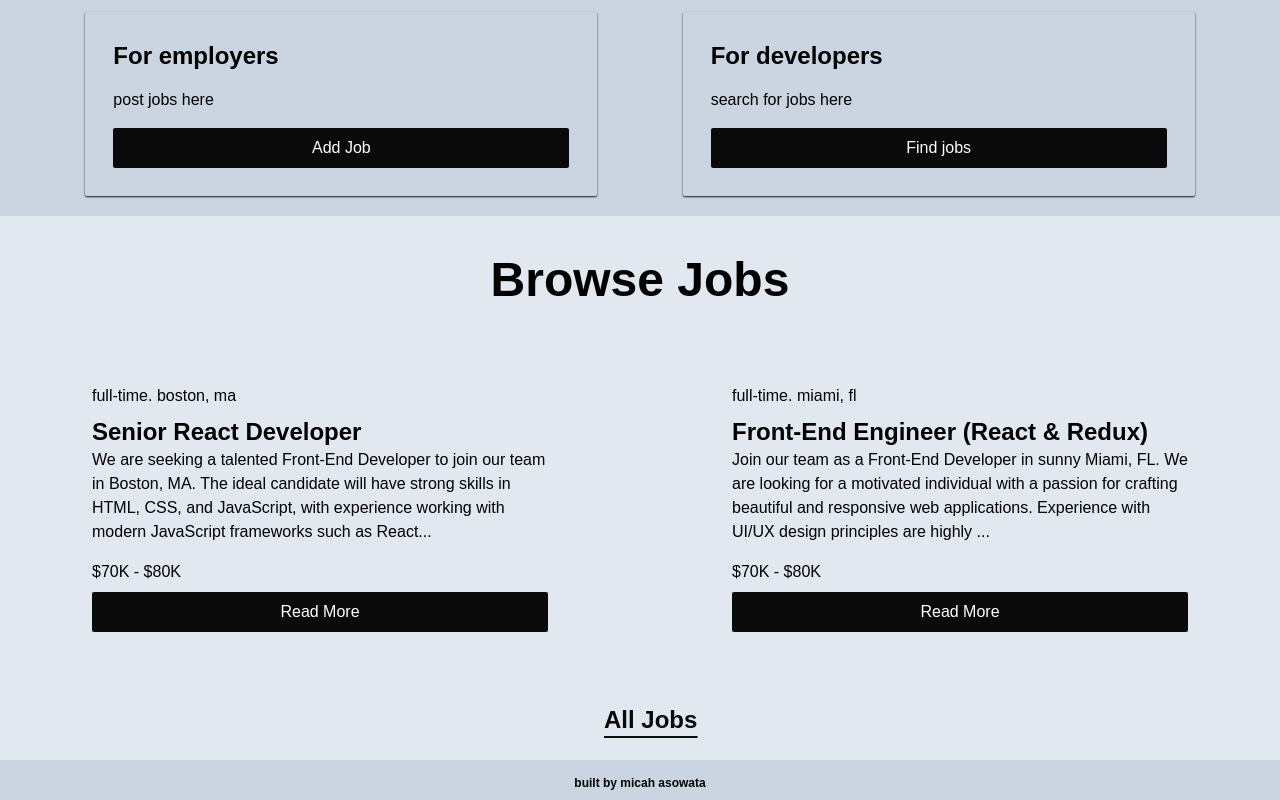
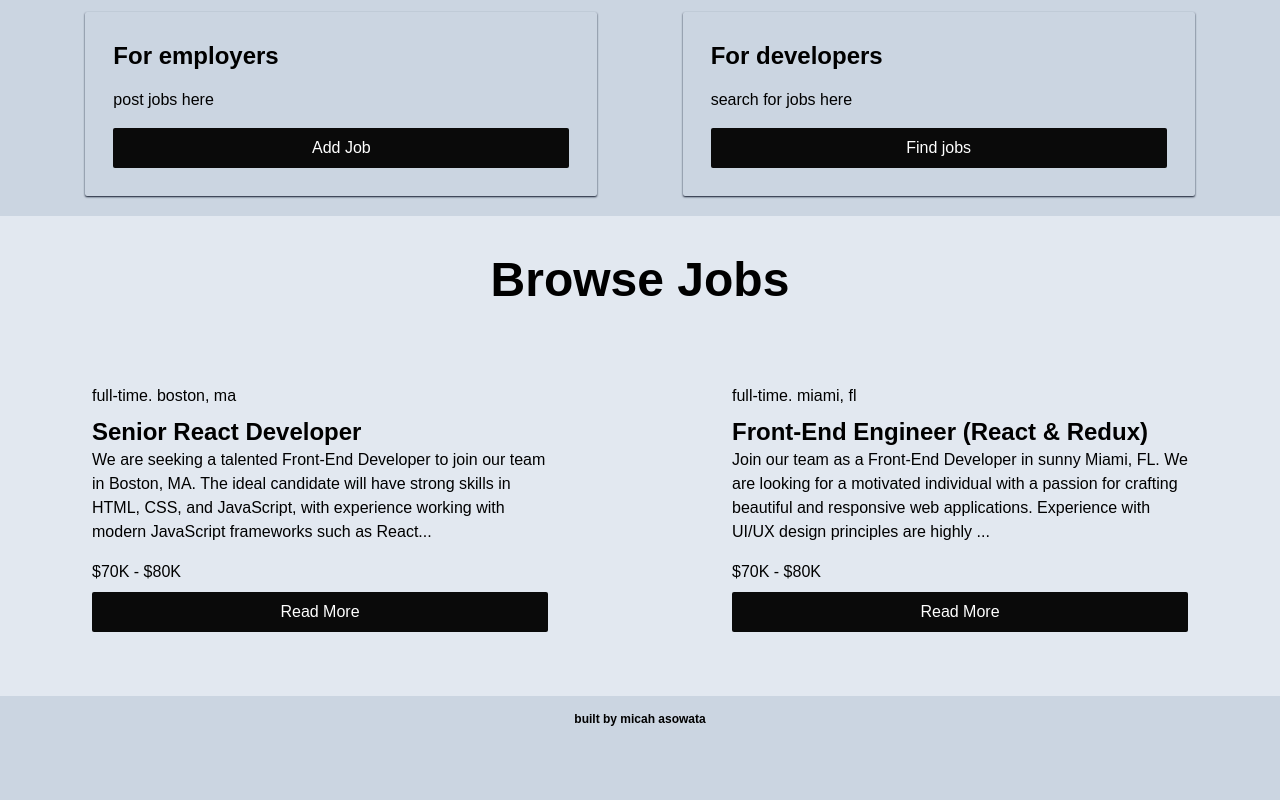
Before and after one commit to micahasowata/reacty, a React (Vite) app: page / in a window 1280 px wide. Shown: the part 452-1252 px from the top of the page. After the commit the page ends 1188 px from the top, so only its background shows below. Built offline with nearby package versions, Linux system fonts and the light colour scheme; a web font is replaced by a local one.

Commit message:
refactor: pass listing details as props

```diff
--- a/src/components/Listing.jsx
+++ b/src/components/Listing.jsx
@@ -1,13 +1,21 @@
+import { Link } from "react-router-dom";
 import jobs from "../jobs.json";
 import JobCard from "./JobCard";
-
-const Listing = ({ end = jobs.jobs.length - 1 }) => {
+const Listing = ({
+	end = jobs.jobs.length,
+	header = "Browse Jobs",
+	cta,
+	to = "/",
+}) => {
+	if (end > jobs.jobs.length) {
+		end = jobs.jobs.length;
+	}
 	const latestJobs = jobs.jobs.slice(0, end);
 	return (
 		<>
 			<section className="flex flex-col flex-wrap place-content-center bg-slate-200">
 				<h2 className="font-rethink font-semibold text-5xl flex place-content-center p-10">
-					Browse Jobs
+					{header}
 				</h2>
 				<div className="flex flex-wrap justify-around">
 					{latestJobs.map((job) => (
@@ -19,7 +27,7 @@ const Listing = ({ end = jobs.jobs.length - 1 }) => {
 						type="submit"
 						className="font-rethink grid col-start-5 col-end-12 align-middle w-3/5 font-semibold text-2xl underline underline-offset-8  text-neutral-950 px-3 py-2 rounded-sm"
 					>
-						<a href="/">All Jobs</a>
+						<Link to={to}>{cta}</Link>
 					</button>
 				</div>
 			</section>
```
